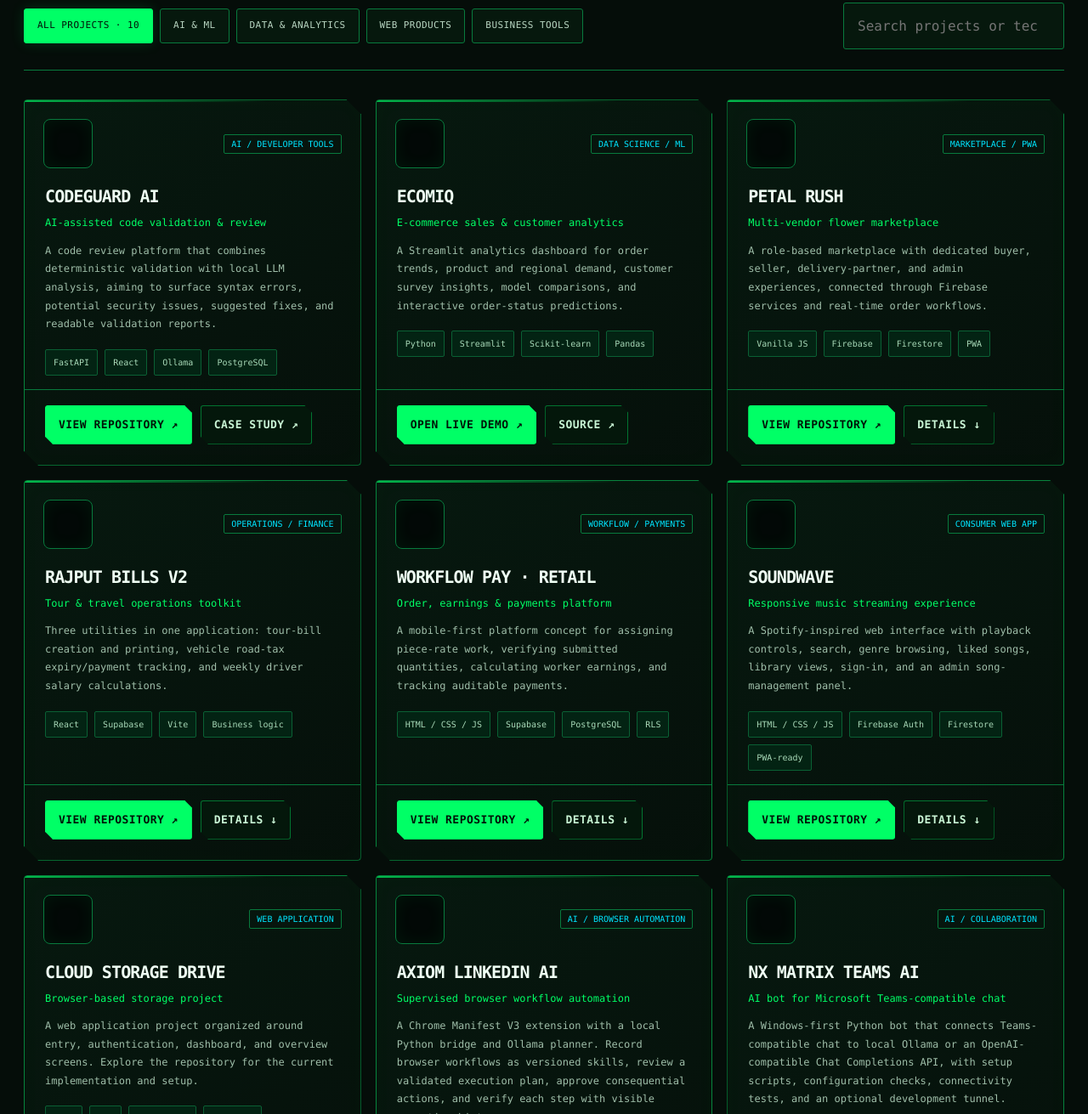
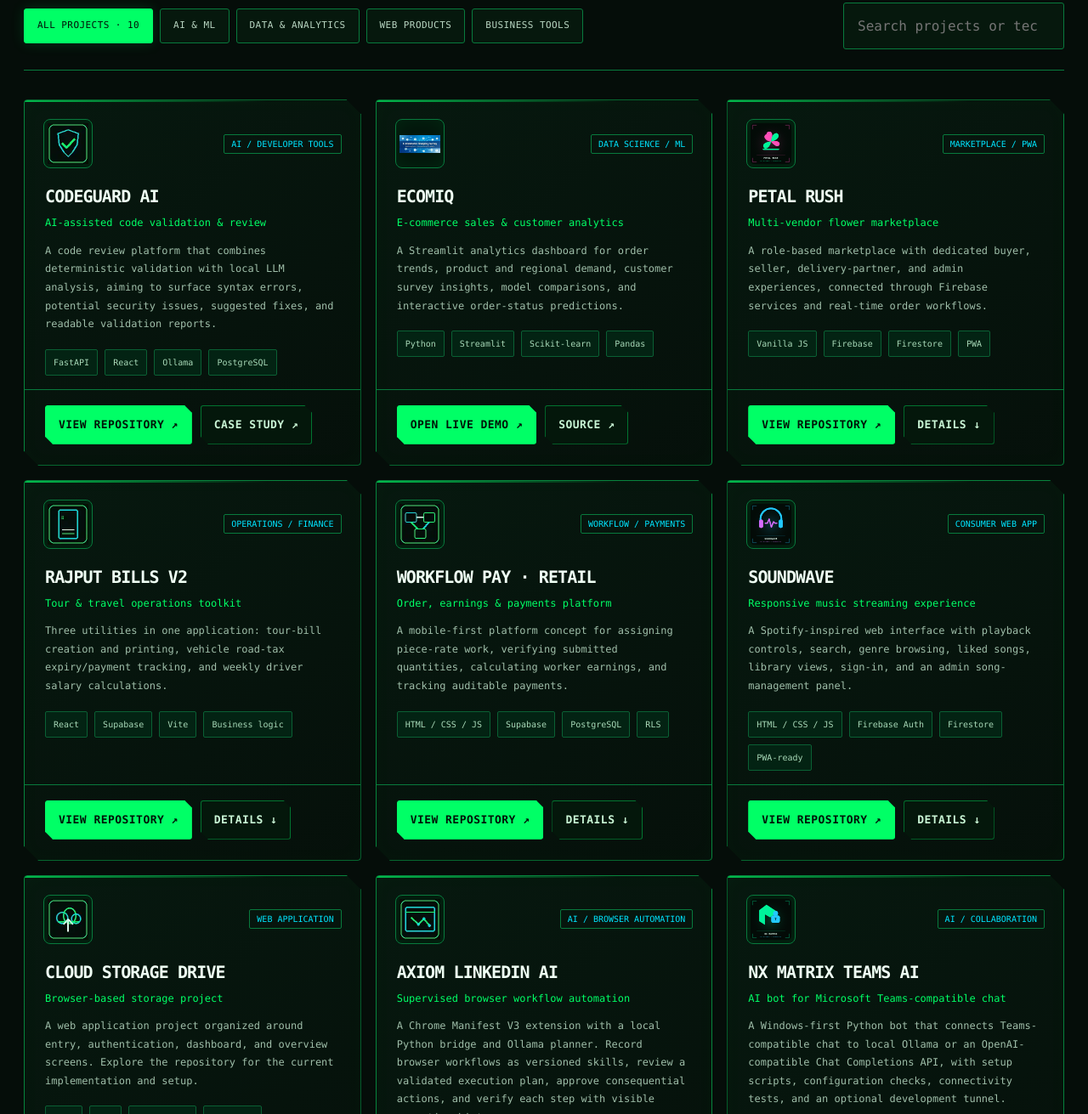
Before and after one commit to ns-matrix/portfolio, a plain HTML site: page projects-showcase.html in a window 1280 px wide. Shown: the part 926-2237 px from the top of the page at 85% size. Drawn offline with Linux system fonts and the light colour scheme.

Commit message:
Fix blank project logos with direct image assets

```diff
--- a/projects-showcase.html
+++ b/projects-showcase.html
@@ -177,9 +177,8 @@ a:focus-visible,button:focus-visible,input:focus-visible{outline:2px solid var(-
 .logo-box{position:relative;overflow:hidden;padding:4px;background:#03170c;border:1px solid #087a3d;border-radius:8px;width:58px;height:58px;flex:0 0 58px;display:grid;place-items:center}
 .project-logo{display:block;width:100%;height:100%;object-fit:contain}
 
-/* Shared WebP logo sprite generated from the requested neon logo set */
-.logo-box{width:58px;height:58px;flex:0 0 58px;padding:4px;overflow:hidden;background:#020806;border:1px solid #087a3d;border-radius:8px;display:grid;place-items:center}
-.sprite-logo{width:100%;height:100%;background-image:url('assets/projects/project-logo-sprite.webp');background-repeat:no-repeat;background-size:300% 300%;background-color:#020806}
+/* Individual project logos use explicit root-relative paths for reliable Vercel routing. */
+.logo-box img.project-logo{width:100%;height:100%;object-fit:contain;display:block;background:transparent}
 </style>
 </head>
 <body>
@@ -188,21 +187,21 @@ a:focus-visible,button:focus-visible,input:focus-visible{outline:2px solid var(-
 <main id="top">
 <section class="hero"><div class="wrap"><div class="hero-grid"><div><div class="eyebrow">Independent project showcase · 2026</div><h1>Ideas into<br><span>working systems.</span></h1><p class="lead">A closer look at projects across applied AI, machine learning, analytics, and full-stack product engineering — with the problem each project tackles, its documented capabilities, and the technology behind it.</p><div style="display:flex;gap:10px;flex-wrap:wrap;margin-top:25px"><a class="btn primary" href="#projects">Explore all projects ↓</a><a class="btn" href="https://github.com/ns-matrix" target="_blank" rel="noreferrer">Browse GitHub ↗</a></div></div><aside class="hero-side"><div class="eyebrow">The builder</div><strong>Nitin Singh</strong><p>Data Science student · AI / LLM developer · Mumbai, India</p><p style="margin-top:16px">Interested in building practical tools where data, intelligent systems, and thoughtful product design meet.</p></aside></div><div class="stats"><div class="stat"><b>10</b><span>Repositories showcased</span></div><div class="stat"><b>04</b><span>Core themes: AI, data, web, tools</span></div><div class="stat"><b>End-to-end</b><span>From problem framing to usable interfaces</span></div></div></div></section>
 <section class="wrap" id="projects"><div class="section-heading"><div><div class="eyebrow">Selected work / repository tour</div><h2>Explore the projects</h2></div><p>Filter by discipline or search the project catalogue.</p></div><div class="toolbar"><div class="filters" role="group" aria-label="Filter projects"><button class="filter active" data-filter="all">All projects · 10</button><button class="filter" data-filter="ai">AI & ML</button><button class="filter" data-filter="data">Data & analytics</button><button class="filter" data-filter="web">Web products</button><button class="filter" data-filter="tools">Business tools</button></div><input class="search" id="search" type="search" placeholder="Search projects or technology…" aria-label="Search projects"></div><div class="grid" id="grid">
-<article class="card" data-category="ai" data-search="codeguard ai llm code review validation security python javascript typescript fastapi ollama postgres"><div class="card-top"><div class="iconbox logo-box"><div class="project-logo sprite-logo" role="img" aria-label="CodeGuard AI logo" style="background-position:50% 0%"></div></div><span class="category">AI / Developer tools</span></div><div class="card-body"><h3>CodeGuard AI</h3><div class="subtitle">AI-assisted code validation & review</div><p class="desc">A code review platform that combines deterministic validation with local LLM analysis, aiming to surface syntax errors, potential security issues, suggested fixes, and readable validation reports.</p><div class="chips"><span class="chip">FastAPI</span><span class="chip">React</span><span class="chip">Ollama</span><span class="chip">PostgreSQL</span></div></div><div class="card-foot"><a class="btn primary" href="https://github.com/ns-matrix/codeguard-ai" target="_blank" rel="noreferrer">View repository ↗</a><a class="btn" href="codeguard-ai.html">Case study ↗</a></div></article>
-<article class="card" data-category="data" data-search="ecomiq ecommerce analytics machine learning random forest streamlit customer behavior meesho amazon survey python"><div class="card-top"><div class="iconbox logo-box"><div class="project-logo sprite-logo" role="img" aria-label="EcomIQ logo" style="background-position:0% 50%"></div></div><span class="category">Data science / ML</span></div><div class="card-body"><h3>EcomIQ</h3><div class="subtitle">E-commerce sales & customer analytics</div><p class="desc">A Streamlit analytics dashboard for order trends, product and regional demand, customer survey insights, model comparisons, and interactive order-status predictions.</p><div class="chips"><span class="chip">Python</span><span class="chip">Streamlit</span><span class="chip">Scikit-learn</span><span class="chip">Pandas</span></div></div><div class="card-foot"><a class="btn primary" href="https://project-sdbcuwmjrbqrwhycqxthwv.streamlit.app/" target="_blank" rel="noreferrer">Open live demo ↗</a><a class="btn" href="https://github.com/ns-matrix/Project" target="_blank" rel="noreferrer">Source ↗</a></div></article>
-<article class="card" data-category="web" data-search="petal rush flower marketplace multi vendor buyer seller delivery admin firebase firestore qr pwa"><div class="card-top"><div class="iconbox logo-box"><div class="project-logo sprite-logo" role="img" aria-label="Petal Rush logo" style="background-position:100% 0%"></div></div><span class="category">Marketplace / PWA</span></div><div class="card-body"><h3>Petal Rush</h3><div class="subtitle">Multi-vendor flower marketplace</div><p class="desc">A role-based marketplace with dedicated buyer, seller, delivery-partner, and admin experiences, connected through Firebase services and real-time order workflows.</p><div class="chips"><span class="chip">Vanilla JS</span><span class="chip">Firebase</span><span class="chip">Firestore</span><span class="chip">PWA</span></div></div><div class="card-foot"><a class="btn primary" href="https://github.com/ns-matrix/petal-rush" target="_blank" rel="noreferrer">View repository ↗</a><a class="btn" href="#petal-details">Details ↓</a></div></article>
-<article class="card" data-category="tools" data-search="rajput bills tour travel billing vehicle road tax driver salary pagar supabase react"><div class="card-top"><div class="iconbox logo-box"><div class="project-logo sprite-logo" role="img" aria-label="Rajput Bills v2 logo" style="background-position:100% 50%"></div></div><span class="category">Operations / Finance</span></div><div class="card-body"><h3>Rajput Bills v2</h3><div class="subtitle">Tour & travel operations toolkit</div><p class="desc">Three utilities in one application: tour-bill creation and printing, vehicle road-tax expiry/payment tracking, and weekly driver salary calculations.</p><div class="chips"><span class="chip">React</span><span class="chip">Supabase</span><span class="chip">Vite</span><span class="chip">Business logic</span></div></div><div class="card-foot"><a class="btn primary" href="https://github.com/ns-matrix/Rajput-Bills-v2" target="_blank" rel="noreferrer">View repository ↗</a><a class="btn" href="#rajput-details">Details ↓</a></div></article>
-<article class="card" data-category="tools" data-search="workflow pay retail order earnings payments worker supplier admin supabase postgres realtime mobile first"><div class="card-top"><div class="iconbox logo-box"><div class="project-logo sprite-logo" role="img" aria-label="WorkFlow Pay · RETAIL logo" style="background-position:0% 100%"></div></div><span class="category">Workflow / Payments</span></div><div class="card-body"><h3>WorkFlow Pay · RETAIL</h3><div class="subtitle">Order, earnings & payments platform</div><p class="desc">A mobile-first platform concept for assigning piece-rate work, verifying submitted quantities, calculating worker earnings, and tracking auditable payments.</p><div class="chips"><span class="chip">HTML / CSS / JS</span><span class="chip">Supabase</span><span class="chip">PostgreSQL</span><span class="chip">RLS</span></div></div><div class="card-foot"><a class="btn primary" href="https://github.com/ns-matrix/RETAIL" target="_blank" rel="noreferrer">View repository ↗</a><a class="btn" href="#workflow-details">Details ↓</a></div></article>
-<article class="card" data-category="web" data-search="soundwave ambient music streaming player firebase authentication firestore playlist songs search responsive"><div class="card-top"><div class="iconbox logo-box"><div class="project-logo sprite-logo" role="img" aria-label="SoundWave logo" style="background-position:50% 50%"></div></div><span class="category">Consumer web app</span></div><div class="card-body"><h3>SoundWave</h3><div class="subtitle">Responsive music streaming experience</div><p class="desc">A Spotify-inspired web interface with playback controls, search, genre browsing, liked songs, library views, sign-in, and an admin song-management panel.</p><div class="chips"><span class="chip">HTML / CSS / JS</span><span class="chip">Firebase Auth</span><span class="chip">Firestore</span><span class="chip">PWA-ready</span></div></div><div class="card-foot"><a class="btn primary" href="https://github.com/ns-matrix/AMBIEANT-MUSIC" target="_blank" rel="noreferrer">View repository ↗</a><a class="btn" href="#soundwave-details">Details ↓</a></div></article>
-<article class="card" data-category="web" data-search="cloud storage drive file management login signup dashboard storage drive html"><div class="card-top"><div class="iconbox logo-box"><div class="project-logo sprite-logo" role="img" aria-label="Cloud Storage Drive logo" style="background-position:50% 100%"></div></div><span class="category">Web application</span></div><div class="card-body"><h3>Cloud Storage Drive</h3><div class="subtitle">Browser-based storage project</div><p class="desc">A web application project organized around entry, authentication, dashboard, and overview screens. Explore the repository for the current implementation and setup.</p><div class="chips"><span class="chip">HTML</span><span class="chip">CSS</span><span class="chip">JavaScript</span><span class="chip">UI flows</span></div></div><div class="card-foot"><a class="btn primary" href="https://github.com/ns-matrix/Project-1-Cloud-Storage-Drive-" target="_blank" rel="noreferrer">View repository ↗</a></div></article>
+<article class="card" data-category="ai" data-search="codeguard ai llm code review validation security python javascript typescript fastapi ollama postgres"><div class="card-top"><div class="iconbox logo-box"><img class="project-logo" src="/assets/projects/codeguard-ai.webp" alt="CodeGuard AI logo" loading="eager" decoding="async"></div><span class="category">AI / Developer tools</span></div><div class="card-body"><h3>CodeGuard AI</h3><div class="subtitle">AI-assisted code validation & review</div><p class="desc">A code review platform that combines deterministic validation with local LLM analysis, aiming to surface syntax errors, potential security issues, suggested fixes, and readable validation reports.</p><div class="chips"><span class="chip">FastAPI</span><span class="chip">React</span><span class="chip">Ollama</span><span class="chip">PostgreSQL</span></div></div><div class="card-foot"><a class="btn primary" href="https://github.com/ns-matrix/codeguard-ai" target="_blank" rel="noreferrer">View repository ↗</a><a class="btn" href="codeguard-ai.html">Case study ↗</a></div></article>
+<article class="card" data-category="data" data-search="ecomiq ecommerce analytics machine learning random forest streamlit customer behavior meesho amazon survey python"><div class="card-top"><div class="iconbox logo-box"><img class="project-logo" src="/assets/projects/ecomiq.webp" alt="EcomIQ logo" loading="eager" decoding="async"></div><span class="category">Data science / ML</span></div><div class="card-body"><h3>EcomIQ</h3><div class="subtitle">E-commerce sales & customer analytics</div><p class="desc">A Streamlit analytics dashboard for order trends, product and regional demand, customer survey insights, model comparisons, and interactive order-status predictions.</p><div class="chips"><span class="chip">Python</span><span class="chip">Streamlit</span><span class="chip">Scikit-learn</span><span class="chip">Pandas</span></div></div><div class="card-foot"><a class="btn primary" href="https://project-sdbcuwmjrbqrwhycqxthwv.streamlit.app/" target="_blank" rel="noreferrer">Open live demo ↗</a><a class="btn" href="https://github.com/ns-matrix/Project" target="_blank" rel="noreferrer">Source ↗</a></div></article>
+<article class="card" data-category="web" data-search="petal rush flower marketplace multi vendor buyer seller delivery admin firebase firestore qr pwa"><div class="card-top"><div class="iconbox logo-box"><img class="project-logo" src="/assets/projects/petal-rush.svg" alt="Petal Rush logo" loading="eager" decoding="async"></div><span class="category">Marketplace / PWA</span></div><div class="card-body"><h3>Petal Rush</h3><div class="subtitle">Multi-vendor flower marketplace</div><p class="desc">A role-based marketplace with dedicated buyer, seller, delivery-partner, and admin experiences, connected through Firebase services and real-time order workflows.</p><div class="chips"><span class="chip">Vanilla JS</span><span class="chip">Firebase</span><span class="chip">Firestore</span><span class="chip">PWA</span></div></div><div class="card-foot"><a class="btn primary" href="https://github.com/ns-matrix/petal-rush" target="_blank" rel="noreferrer">View repository ↗</a><a class="btn" href="#petal-details">Details ↓</a></div></article>
+<article class="card" data-category="tools" data-search="rajput bills tour travel billing vehicle road tax driver salary pagar supabase react"><div class="card-top"><div class="iconbox logo-box"><img class="project-logo" src="/assets/projects/rajput-bills-v2.webp" alt="Rajput Bills v2 logo" loading="eager" decoding="async"></div><span class="category">Operations / Finance</span></div><div class="card-body"><h3>Rajput Bills v2</h3><div class="subtitle">Tour & travel operations toolkit</div><p class="desc">Three utilities in one application: tour-bill creation and printing, vehicle road-tax expiry/payment tracking, and weekly driver salary calculations.</p><div class="chips"><span class="chip">React</span><span class="chip">Supabase</span><span class="chip">Vite</span><span class="chip">Business logic</span></div></div><div class="card-foot"><a class="btn primary" href="https://github.com/ns-matrix/Rajput-Bills-v2" target="_blank" rel="noreferrer">View repository ↗</a><a class="btn" href="#rajput-details">Details ↓</a></div></article>
+<article class="card" data-category="tools" data-search="workflow pay retail order earnings payments worker supplier admin supabase postgres realtime mobile first"><div class="card-top"><div class="iconbox logo-box"><img class="project-logo" src="/assets/projects/workflow-pay-retail.webp" alt="WorkFlow Pay · RETAIL logo" loading="eager" decoding="async"></div><span class="category">Workflow / Payments</span></div><div class="card-body"><h3>WorkFlow Pay · RETAIL</h3><div class="subtitle">Order, earnings & payments platform</div><p class="desc">A mobile-first platform concept for assigning piece-rate work, verifying submitted quantities, calculating worker earnings, and tracking auditable payments.</p><div class="chips"><span class="chip">HTML / CSS / JS</span><span class="chip">Supabase</span><span class="chip">PostgreSQL</span><span class="chip">RLS</span></div></div><div class="card-foot"><a class="btn primary" href="https://github.com/ns-matrix/RETAIL" target="_blank" rel="noreferrer">View repository ↗</a><a class="btn" href="#workflow-details">Details ↓</a></div></article>
+<article class="card" data-category="web" data-search="soundwave ambient music streaming player firebase authentication firestore playlist songs search responsive"><div class="card-top"><div class="iconbox logo-box"><img class="project-logo" src="/assets/projects/soundwave.svg" alt="SoundWave logo" loading="eager" decoding="async"></div><span class="category">Consumer web app</span></div><div class="card-body"><h3>SoundWave</h3><div class="subtitle">Responsive music streaming experience</div><p class="desc">A Spotify-inspired web interface with playback controls, search, genre browsing, liked songs, library views, sign-in, and an admin song-management panel.</p><div class="chips"><span class="chip">HTML / CSS / JS</span><span class="chip">Firebase Auth</span><span class="chip">Firestore</span><span class="chip">PWA-ready</span></div></div><div class="card-foot"><a class="btn primary" href="https://github.com/ns-matrix/AMBIEANT-MUSIC" target="_blank" rel="noreferrer">View repository ↗</a><a class="btn" href="#soundwave-details">Details ↓</a></div></article>
+<article class="card" data-category="web" data-search="cloud storage drive file management login signup dashboard storage drive html"><div class="card-top"><div class="iconbox logo-box"><img class="project-logo" src="/assets/projects/cloud-storage-drive.webp" alt="Cloud Storage Drive logo" loading="eager" decoding="async"></div><span class="category">Web application</span></div><div class="card-body"><h3>Cloud Storage Drive</h3><div class="subtitle">Browser-based storage project</div><p class="desc">A web application project organized around entry, authentication, dashboard, and overview screens. Explore the repository for the current implementation and setup.</p><div class="chips"><span class="chip">HTML</span><span class="chip">CSS</span><span class="chip">JavaScript</span><span class="chip">UI flows</span></div></div><div class="card-foot"><a class="btn primary" href="https://github.com/ns-matrix/Project-1-Cloud-Storage-Drive-" target="_blank" rel="noreferrer">View repository ↗</a></div></article>
 <article class="card" data-category="ai" data-search="axiom linkedin ai chrome extension ollama local fastapi browser automation supervised skills recorder planner verification mcp">
-<div class="card-top"><div class="iconbox logo-box"><div class="project-logo sprite-logo" role="img" aria-label="Axiom LinkedIn AI logo" style="background-position:100% 100%"></div></div><span class="category">AI / Browser automation</span></div>
+<div class="card-top"><div class="iconbox logo-box"><img class="project-logo" src="/assets/projects/axiom-linkedin-ai.webp" alt="Axiom LinkedIn AI logo" loading="eager" decoding="async"></div><span class="category">AI / Browser automation</span></div>
 <div class="card-body"><h3>Axiom LinkedIn AI</h3><div class="subtitle">Supervised browser workflow automation</div>
 <p class="desc">A Chrome Manifest V3 extension with a local Python bridge and Ollama planner. Record browser workflows as versioned skills, review a validated execution plan, approve consequential actions, and verify each step with visible execution history.</p>
 <div class="chips"><span class="chip">Chrome MV3</span><span class="chip">Python / FastAPI</span><span class="chip">Ollama</span><span class="chip">Workflow skills</span><span class="chip">Human approval</span></div></div>
 <div class="card-foot"><a class="btn primary" href="https://github.com/ns-matrix/axiom-linkedin-ai" target="_blank" rel="noreferrer">View repository ↗</a><a class="btn" href="#axiom-linkedin-details">Details ↓</a></div></article>
 <article class="card" data-category="ai" data-search="nx matrix teams ai microsoft teams bot ollama openai compatible python windows chat api setup tests">
-<div class="card-top"><div class="iconbox logo-box"><div class="project-logo sprite-logo" role="img" aria-label="NX Matrix Teams AI logo" style="background-position:0% 0%"></div></div><span class="category">AI / Collaboration</span></div>
+<div class="card-top"><div class="iconbox logo-box"><img class="project-logo" src="/assets/projects/nxmatrix-teams-ai.svg" alt="NX Matrix Teams AI logo" loading="eager" decoding="async"></div><span class="category">AI / Collaboration</span></div>
 <div class="card-body"><h3>NX Matrix Teams AI</h3><div class="subtitle">AI bot for Microsoft Teams-compatible chat</div>
 <p class="desc">A Windows-first Python bot that connects Teams-compatible chat to local Ollama or an OpenAI-compatible Chat Completions API, with setup scripts, configuration checks, connectivity tests, and an optional development tunnel.</p>
 <div class="chips"><span class="chip">Python 3.12+</span><span class="chip">Teams SDK</span><span class="chip">Ollama</span><span class="chip">OpenAI-compatible API</span></div></div>
```
